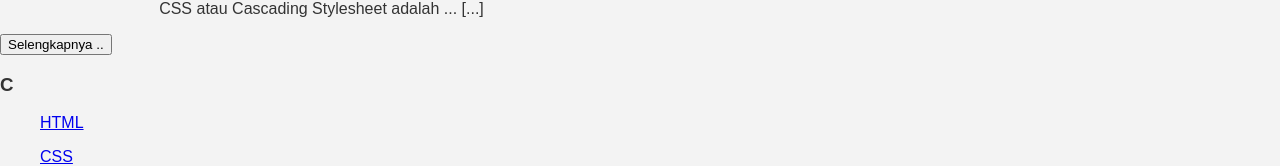
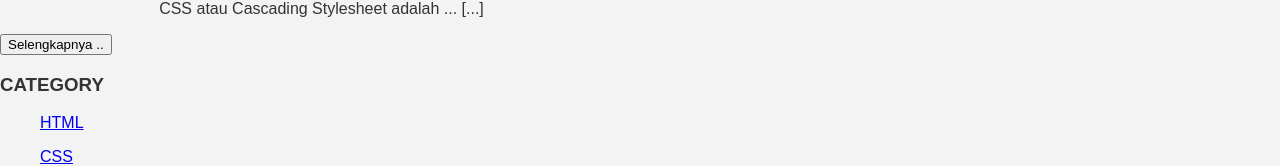
Before and after one commit to beningazzhra/violinistdailylife, a plain HTML site: page index.html in a window 1280 px wide. Shown: the part 364-530 px from the top of the page. Drawn offline with Linux system fonts and the light colour scheme.

Commit message:
Update index.html

```diff
--- a/index.html
+++ b/index.html
@@ -29,7 +29,7 @@
 				<button > Selengkapnya ..</button>
             </ul>
 
-			<h3>C</h3>
+			<h3>CATEGORY</h3>
 			<ul>
 				<p><a href="#" >HTML</a></p>
 				<p><a href="#" >CSS</a></p>
```
